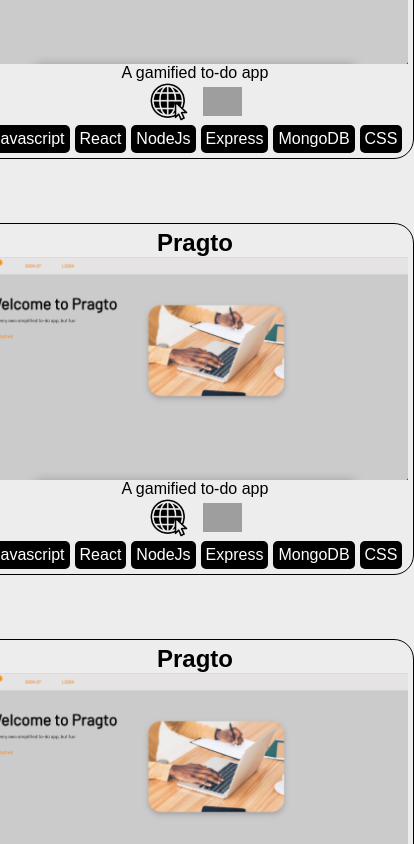
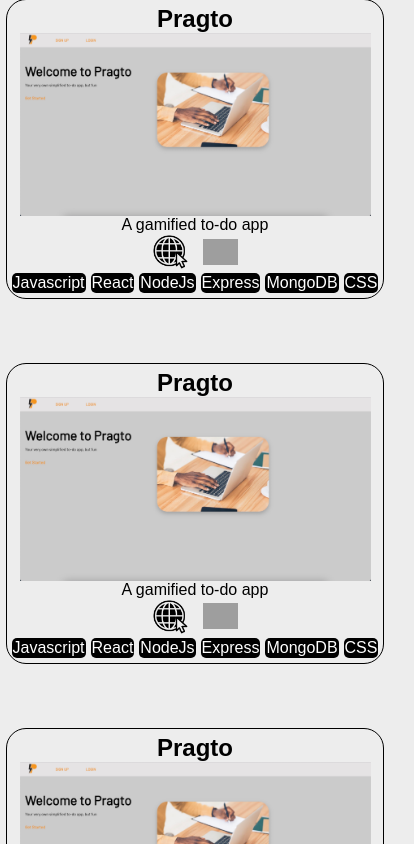
Before and after one commit to j4yyyeth/personal-website, a React (Create React App) app: page / in a window 390 px wide. Shown: the part 1040-1884 px from the top of the page, 414 px wide, since content can reach past the window. Built offline with nearby package versions, Linux system fonts and the light colour scheme; grey boxes are pictures that could not be loaded; a web font is replaced by a local one.

Commit message:
full responsive design only thing to be updated is projects

```diff
--- a/src/App.css
+++ b/src/App.css
@@ -206,7 +206,7 @@ nav a:hover {
 }
 
 .proj-img {
-    width: 29vw;
+    width: 31vw;
 }
 
 .proj-card {
@@ -468,6 +468,50 @@ form {
         width: 80%;
     }
 
+    #projects {
+      padding-top: 5rem;
+      display: flex;
+      flex-direction: column;
+      justify-content: center;
+      align-items: center;
+      height: auto;
+      gap: 10px;
+    }
+
+  #all-proj {
+      display: flex;
+      flex-direction: column;
+      justify-content: center;
+      align-items: center;
+      gap: 4rem;
+  }
+
+  .proj-img {
+      width: 80vw;
+  }
+
+  .proj-card {
+      display: flex;
+      flex-direction: column;
+      justify-content: center;
+      align-items: center;
+      border: 1px solid black;
+      border-radius: 20px;
+  }
+
+  .web-img,
+  .git-img {
+    width: 7vw;
+  }
+
+  .proj-links {
+      display: flex;
+      flex-direction: row;
+      justify-content: center;
+      align-items: center;
+      gap: 15px;
+  }
+
   }
 
   @media screen and (max-width: 956px) {
@@ -491,63 +535,6 @@ form {
   .skill img {
     width: 4vw;
   }
-
-  #projects {
-    padding-top: 5rem;
-    display: flex;
-    flex-direction: column;
-    justify-content: center;
-    align-items: center;
-    /* height: auto; */
-    gap: 10px;
-  }
-
-  .proj-img {
-    width: 80%;
-  }
-
-
-  .web-img,
-  .git-img {
-    width: 5vw;
-  }
-
-#all-proj {
-    display: flex;
-    flex-direction: column;
-    justify-content: center;
-    align-items: center;
-    gap: 4rem;
-}
-
-.proj-img {
-    width: 50vw;
-}
-
-.proj-card {
-    display: flex;
-    flex-direction: column;
-    justify-content: center;
-    align-items: center;
-    border: 1px solid black;
-    border-radius: 20px;
-}
-
-.web-img {
-    width: 5vw;
-}
-
-.git-img {
-    width: 5vw;
-}
-
-.proj-links {
-    display: flex;
-    flex-direction: row;
-    justify-content: center;
-    align-items: center;
-    gap: 15px;
-}
 
   }
 
@@ -597,63 +584,6 @@ form {
     .skill {
       border: 2px solid rgba(178, 178, 178, 0.9);
   }
-
-  #projects {
-    padding-top: 5rem;
-    display: flex;
-    flex-direction: column;
-    justify-content: center;
-    align-items: center;
-    /* height: auto; */
-    gap: 10px;
-  }
-
-  .proj-img {
-    width: 80%;
-  }
-
-
-  .web-img,
-  .git-img {
-    width: 5vw;
-  }
-
-#all-proj {
-    display: flex;
-    flex-direction: column;
-    justify-content: center;
-    align-items: center;
-    gap: 4rem;
-}
-
-.proj-img {
-    width: 50vw;
-}
-
-.proj-card {
-    display: flex;
-    flex-direction: column;
-    justify-content: center;
-    align-items: center;
-    border: 1px solid black;
-    border-radius: 20px;
-}
-
-.web-img {
-    width: 5vw;
-}
-
-.git-img {
-    width: 5vw;
-}
-
-.proj-links {
-    display: flex;
-    flex-direction: row;
-    justify-content: center;
-    align-items: center;
-    gap: 15px;
-}
 
 }
 
@@ -734,22 +664,6 @@ form {
     }
 }
 
-/* Media queries for mobile view */
-@media only screen and (max-width: 480px) {
-  .proj-img {
-    width: 100%;
-  }
-
-  .proj-card {
-    width: 100%;
-  }
-
-  .web-img,
-  .git-img {
-    width: 10vw;
-  }
-}
-
 @media screen and (max-width: 462px) {
   section {
     padding: 20px;
@@ -808,4 +722,52 @@ font-size: .5rem;
   width: 100%;
 }
 
+#projects {
+  padding-top: 5rem;
+  display: flex;
+  flex-direction: column;
+  justify-content: center;
+  align-items: center;
+  height: auto;
+  gap: 10px;
 }
+
+#all-proj {
+  display: flex;
+  flex-direction: column;
+  justify-content: center;
+  align-items: center;
+  gap: 4rem;
+}
+
+.proj-img {
+  width: 90vw;
+}
+
+.proj-card {
+  display: flex;
+  flex-direction: column;
+  justify-content: center;
+  align-items: center;
+  border: 1px solid black;
+  border-radius: 20px;
+}
+
+.web-img,
+.git-img {
+width: 9vw;
+}
+
+.proj-links {
+  display: flex;
+  flex-direction: row;
+  justify-content: center;
+  align-items: center;
+  gap: 15px;
+}
+
+.tech-used p {
+  padding: 1px;
+}
+
+}
```
